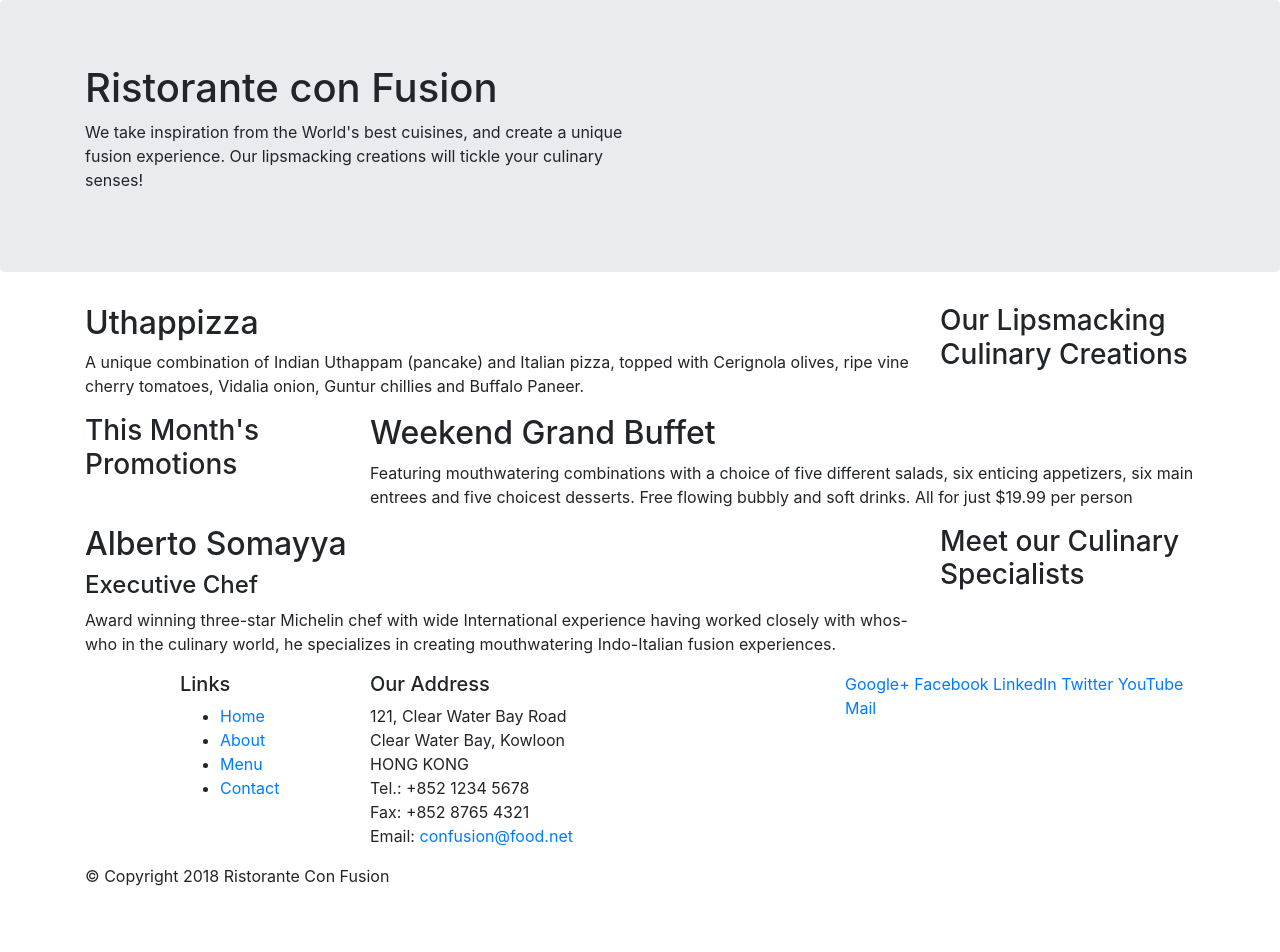
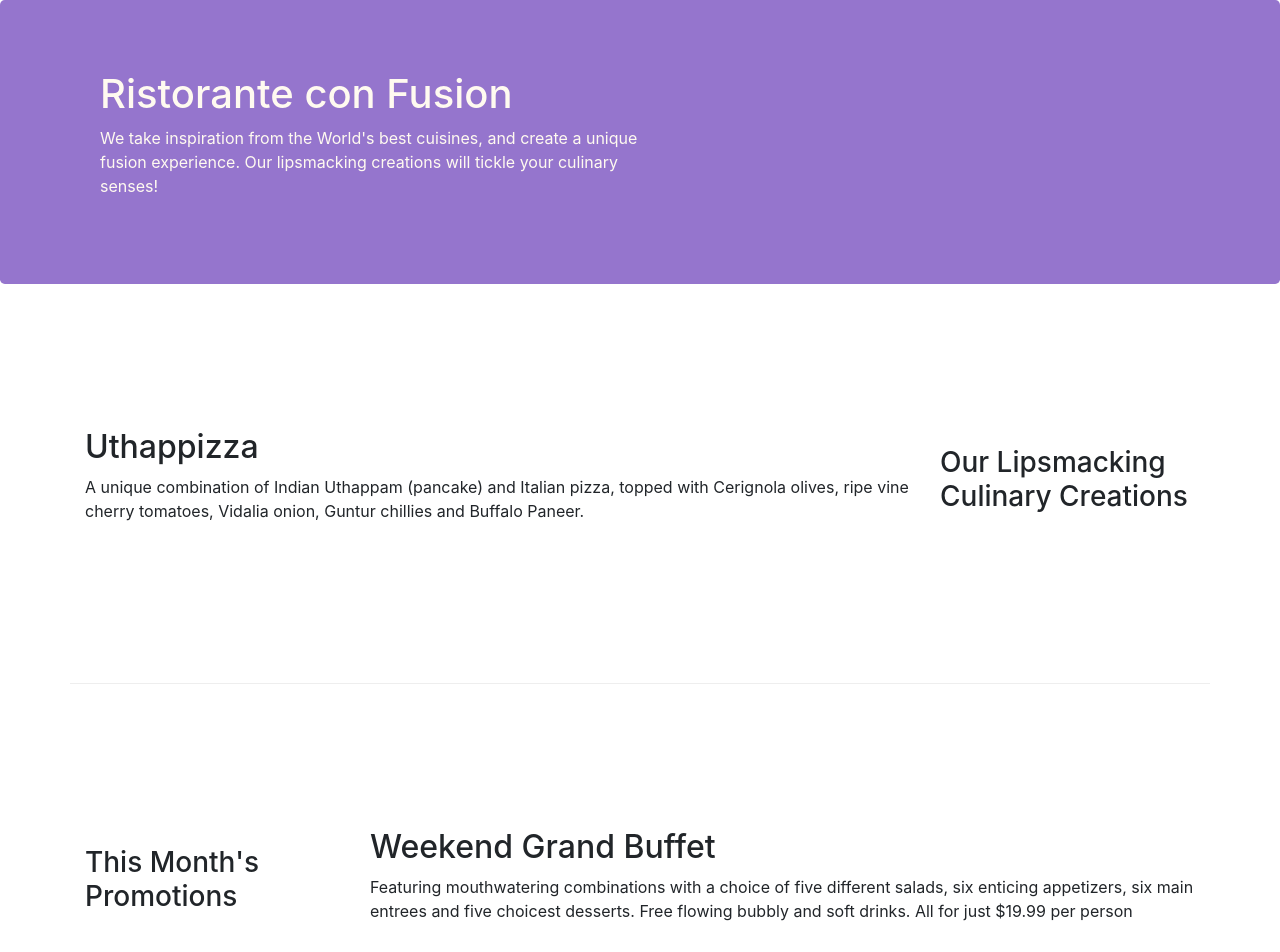
Before and after one commit to muqtadir81/conFusion, a website: page index.html in a window 1280 px wide. Shown: the top 952 px of the page. Before the commit the page ends 904 px from the top, so only its background shows below. Drawn offline with nearby package versions, Linux system fonts and the light colour scheme.

Commit message:
Bootstrap grid part2

```diff
--- /dev/null
+++ b/css/styles.css
@@ -0,0 +1,29 @@
+.row-header{
+    margin: 0px autoo;
+    padding: 0px auto;
+}
+
+.row-content{
+    margin: 0px autoo;
+    padding: 50px 0px 50px 0px;
+    border-bottom: 1px ridge;
+    min-height: 400px;
+}
+.footer{
+    background-color:#D1C4E9;
+    margin: 0px auto;
+    padding: 20px 0px 20px 0px;
+}
+.jumbotron{
+    padding: 70px 0px 70px 30px;
+    margin: 0px auto;
+    background: #9575CD;
+    color:floralwhite;
+
+}
+.address{
+    font-size: 80%;
+    margin: 0px;
+    color:#0f0f0f;
+
+}
--- a/index.html
+++ b/index.html
@@ -9,14 +9,15 @@
 
      <!-- Bootstrap CSS -->
      <link rel="stylesheet" href="node_modules/bootstrap/dist/css/bootstrap.min.css">
-    <title>Ristorante Con Fusion</title>
+    <link rel="stylesheet" href="css/styles.css">
+     <title>Ristorante Con Fusion</title>
 </head>
 
 <body>
 
     <header class="jumbotron">
         <div class="container">
-            <div class="row">
+            <div class="row row-header">
                 <div class="col-12 col-sm-6">
                     <h1>Ristorante con Fusion</h1>
                     <p>We take inspiration from the World's best cuisines, and create a unique fusion experience. Our lipsmacking creations will tickle your culinary senses!</p>
@@ -28,7 +29,7 @@
     </header>
 
     <div class="container">
-        <div class="row">
+        <div class="row row-content align-items-center">
             <div class="col-12 col-sm-4 order-sm-last col-md-3">
                 <h3>Our Lipsmacking Culinary Creations</h3>
             </div>
@@ -39,7 +40,7 @@
         </div>
 
 
-        <div class="row">
+        <div class="row row-content align-items-center">
             <div class="col-12 col-sm-4 col-md-3">
                 <h3>This Month's Promotions</h3>
             </div>
@@ -49,7 +50,7 @@
             </div>
         </div>
 
-        <div class="row">
+        <div class="row row-content align-items-center">
             <div class="col-12 col-sm-4 order-sm-last col-md-3">
                 <h3>Meet our Culinary Specialists</h3>
             </div>
@@ -61,12 +62,12 @@
         </div>
     </div>
 
-    <footer >
+    <footer class="footer">
         <div class="container">
-            <div class="row">
+            <div class="row ">
                 <div class="col-4 offset-1 col-sm-2">
                     <h5>Links</h5>
-                    <ul>
+                    <ul class="list-unstyled">
                         <li><a href="#">Home</a></li>
                         <li><a href="#">About</a></li>
                         <li><a href="#">Menu</a></li>
@@ -84,8 +85,8 @@
 		              Email: <a href="mailto:confusion@food.net">confusion@food.net</a>
 		           </address>
                 </div>
-                <div class="col-12 col-sm-4">
-                    <div>
+                <div class="col-12 col-sm-4 align-self-center">
+                    <div class="text-center">
                         <a href="http://google.com/+">Google+</a>
                         <a href="http://www.facebook.com/profile.php?id=">Facebook</a>
                         <a href="http://www.linkedin.com/in/">LinkedIn</a>
@@ -95,7 +96,7 @@
                     </div>
                 </div>
            </div>
-           <div class="row">
+           <div class="row justify-content-center">
                 <div class="col-auto">
                     <p>© Copyright 2018 Ristorante Con Fusion</p>
                 </div>
```
